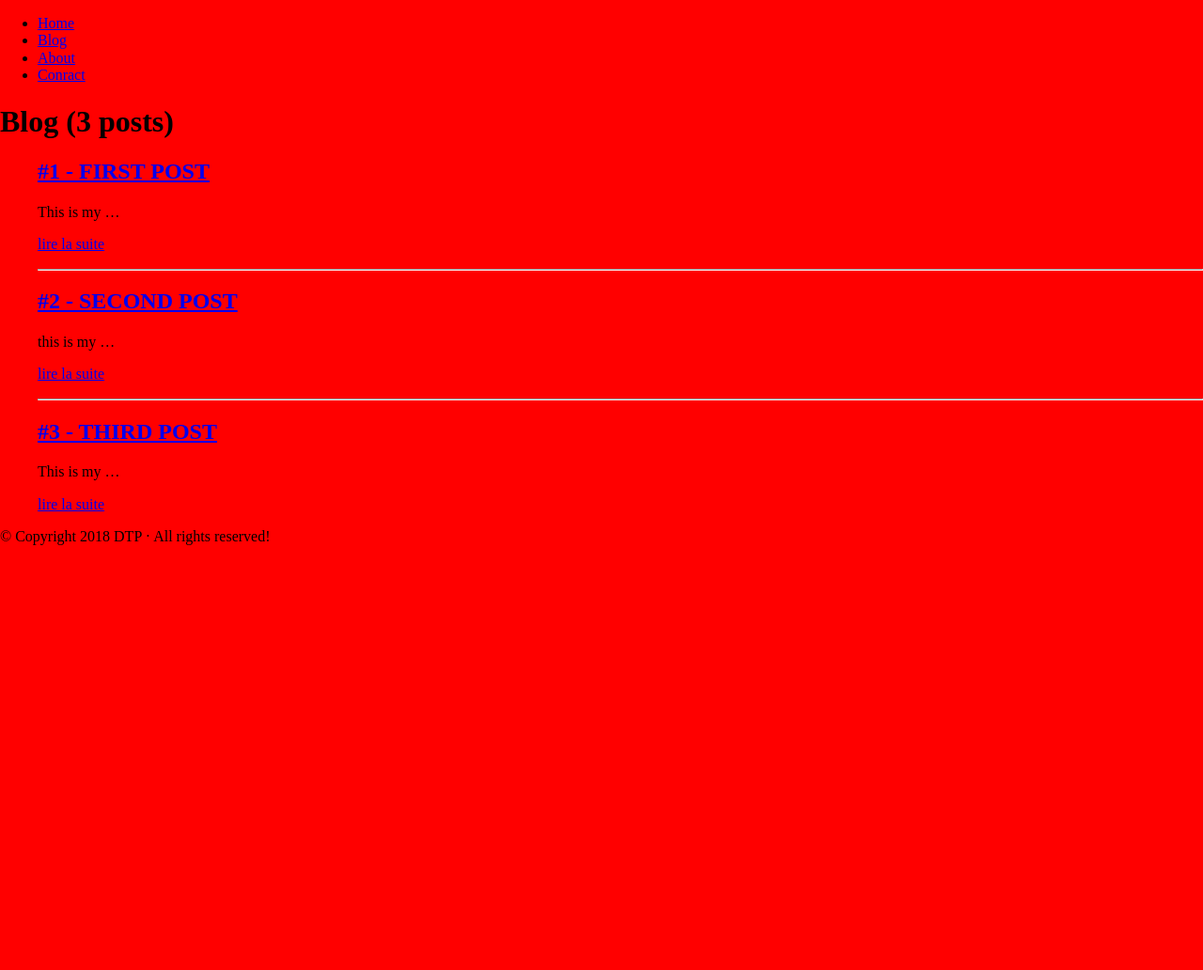
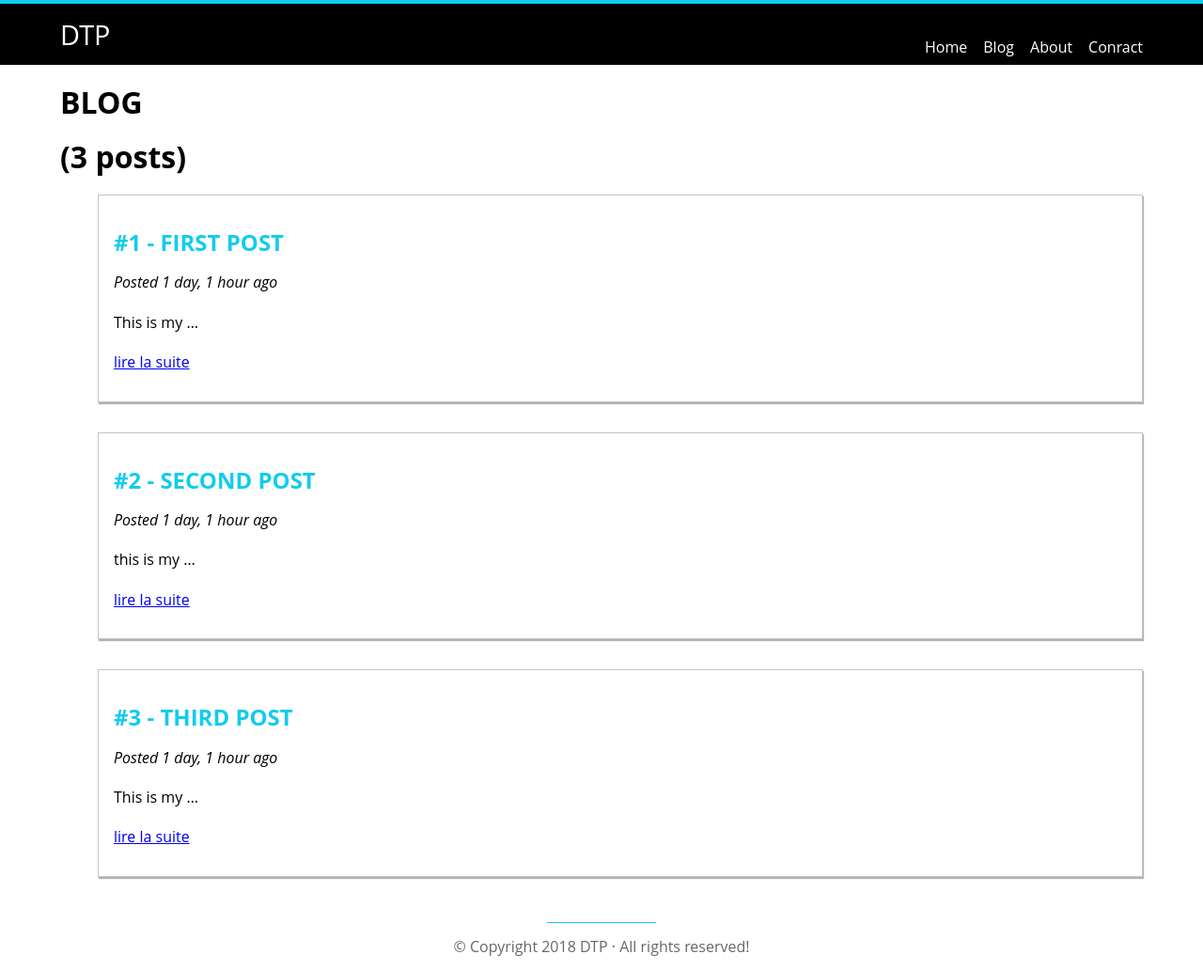
Before and after one commit to laid69/blog, a Django app: page /blog/ in a window 1280 px wide. Shown: the whole page at 94% size. Before the commit the page ends 580 px from the top, so only its background shows below. Run offline with Django 3.2, Linux system fonts and the light colour scheme; data comes from the database, SQL or seed files in the repository.

Commit message:
mini formation Django1

```diff
--- /dev/null
+++ b/blog/static/blog/css/styles.css
@@ -0,0 +1,33 @@
+article {
+	background-color: #fff;
+	border : 1px solid #c5c5c5;
+	margin-bottom: 2em;
+	padding: 1em;
+	box-shadow: 1px 2px 1px rgba(0,0,0,0.3);
+}
+
+article:hover {
+
+	box-shadow: 1px 2px 12px rgba(0,0,0,0.3);
+}
+
+
+article .title a {
+	color : #1ce;
+	text-decoration: none;
+}
+
+article .title a: hover {
+	color : #1ce;
+	text-decoration: underline;
+}
+
+article .time {
+	font-style: italic;
+	color: #c5c5c5c
+}
+
+article .content {
+	padding: 0.5em 0;
+
+}
--- /dev/null
+++ b/blog/templates/blog/base.html
@@ -0,0 +1,12 @@
+{% extends 'layouts/base.html'%}
+
+{% load static %}
+
+{% block stylesheets %}
+	<link rel="stylesheet" type="text/css" href="{% static 'blog/css/styles.css'%}">
+{% endblock %}
+
+{% block content %}
+	<h1> BLOG</h1>
+	{% block body %} {% endblock %}
+{% endblock %}
--- a/blog/templates/blog/index.html
+++ b/blog/templates/blog/index.html
@@ -1,21 +1,26 @@
-{% extends 'layouts/base.html'%}
+{% extends 'blog/base.html'%}
 
 {% block title %} Blog | DTP {% endblock %}
 
-{% block content %}
 
-	<h1>Blog ({{posts|length}} posts)  </h1>
+
+{% block body %}
+
+	<h1> ({{posts|length}} posts)  </h1>
 	<ul>
 	{% for post in posts%}
 
 		<article>
-			<h2><a href="{% url 'blog:show' post.id%}"> #{{post.id}} - {{post.title|upper}} </a></h2>
-			<p> {{post.body|truncatewords:3}} </p>
+			<h2 class="title">
+				<a href="{% url 'blog:show' post.id%}"> #{{post.id}} - {{post.title|upper}} </a>
+			</h2>
+			<p class="time"><time datetime="{{ post.created_at}}|'Y-m-d'}}">Posted {{post.created_at|timesince}} ago</time></p>
+			<p class="content"> {{post.body|truncatewords:3}} </p>
 			<p><a href="{% url 'blog:show' post.id%}"'>lire la suite </a></p>
 		</article>
 
 		{% if not forloop.last %}
-			<hr>
+			<!-- <hr> -->
 		{% endif %}
 
 	{% empty %}
--- a/static/css/styles.css
+++ b/static/css/styles.css
@@ -1,3 +1,80 @@
+/* Fonts */
+/*@import url('https://fonts.googleapis.com/css?family=Open+Sans')
+*/<link href="https://fonts.googleapis.com/css?family=Open+Sans" rel="stylesheet"> */
+
+/*Reset */
+* {
+	margin :0;
+	padding : 0;
+}
+
+/*Helpers */
+
+.wrapper {
+	width: 1440px;
+	max-width: 90%;
+	margin: 0 auto;
+}
+
+.text-center{
+	text-align: center;
+}
+
+/* Main Styles */
 body{
-	background-color: red;
+	font-family: 'Open Sans', Helvetica, Arial, sans-serif;
 }
+
+
+
+.navbar {
+	background-color: #000;
+	border-top: 4px solid #1ce;
+	padding: 1em 0;
+}
+
+.navbar .navbar-brand {
+	font-size: 1.8em;
+	color: #fff;
+	text-decoration: none;
+}
+
+.navbar .navbar-right {
+	float: right;
+}
+
+.navbar .navbar-right li{
+	display: inline-block;
+	list-style: none;
+	margin-top: 0.3em;
+	margin-right: 0.8em;
+}
+
+.navbar .navbar-right li:last-child{
+	margin-right: 0;
+}
+
+.navbar .navbar-right a {
+	color: #fff;
+	text-decoration: none;
+}
+
+.navbar .navbar-right a:hover {
+	color: #1ce;
+}
+
+.footer {
+	margin-top: 3em;
+	color: rgba(0,0,0,0.6);
+}
+
+.footer:before {
+	content: " ";
+	display: block;
+	height: 1px;
+	background-color: #1ce;
+	margin :0.5em auto;
+	width: 10%;
+
+
+}
--- a/templates/layouts/_footer.html
+++ b/templates/layouts/_footer.html
@@ -1,4 +1,4 @@
-<footer>
+<footer class="footer text-center">
 	<p>&copy;  Copyright {% now 'Y' %}   DTP &middot; All rights reserved!</p>
 
 </footer>
--- a/templates/layouts/_nav.html
+++ b/templates/layouts/_nav.html
@@ -1,8 +1,13 @@
-<nav>
-	<ul>
-		<li> <a href="{% url 'home'%}">Home</a></li>
-		<li> <a href="{% url 'blog:index'%}">Blog</a></li>
-		<li> <a href="{% url 'about'%}">About</a></li>
-		<li> <a href="{% url 'contact'%}">Conract</a></li>
-	</ul>
+<nav class="navbar">
+
+	<div class="wrapper">
+
+		<a href="{% url 'home' %}" class="navbar-brand"> DTP </a>
+		<ul class="navbar-right">
+			<li> <a href="{% url 'home'%}">Home</a></li>
+			<li> <a href="{% url 'blog:index'%}">Blog</a></li>
+			<li> <a href="{% url 'about'%}">About</a></li>
+			<li> <a href="{% url 'contact'%}">Conract</a></li>
+		</ul>
+	</div>
 </nav>
--- a/templates/layouts/base.html
+++ b/templates/layouts/base.html
@@ -4,17 +4,25 @@
 <head>
 	<meta charset="UTF-8">
 	<title>{% block title %}Dtp{% endblock %}</title>
+
 	<meta name="viewport" content="width=device-width; initial-scale=1.0" >
 	<link rel="stylesheet" type="text/css" href="https://cdnjs.cloudflare.com/ajax/libs/normalize/8.0.0/normalize.min.css">
+
 	<link rel="stylesheet" type="text/css" href="{% static 'css/styles.css' %}">
+
+	{% block stylesheets %} {% endblock %}
+
 </head>
 <body>
 	{% include 'layouts/_nav.html' %}
 
-	{% block content %}{% endblock %}
+	<div class="wrapper">
+		{% block content %}{% endblock %}
 
-	{% include 'layouts/_footer.html' %}
+		{% include 'layouts/_footer.html' %}
+ 	</div>
 
+	{% block javascripts %} {% endblock %}
 
 </body>
 </html>
```
Also changed, not shown: blog/templates/blog/show.html (+4 -4 lines).
